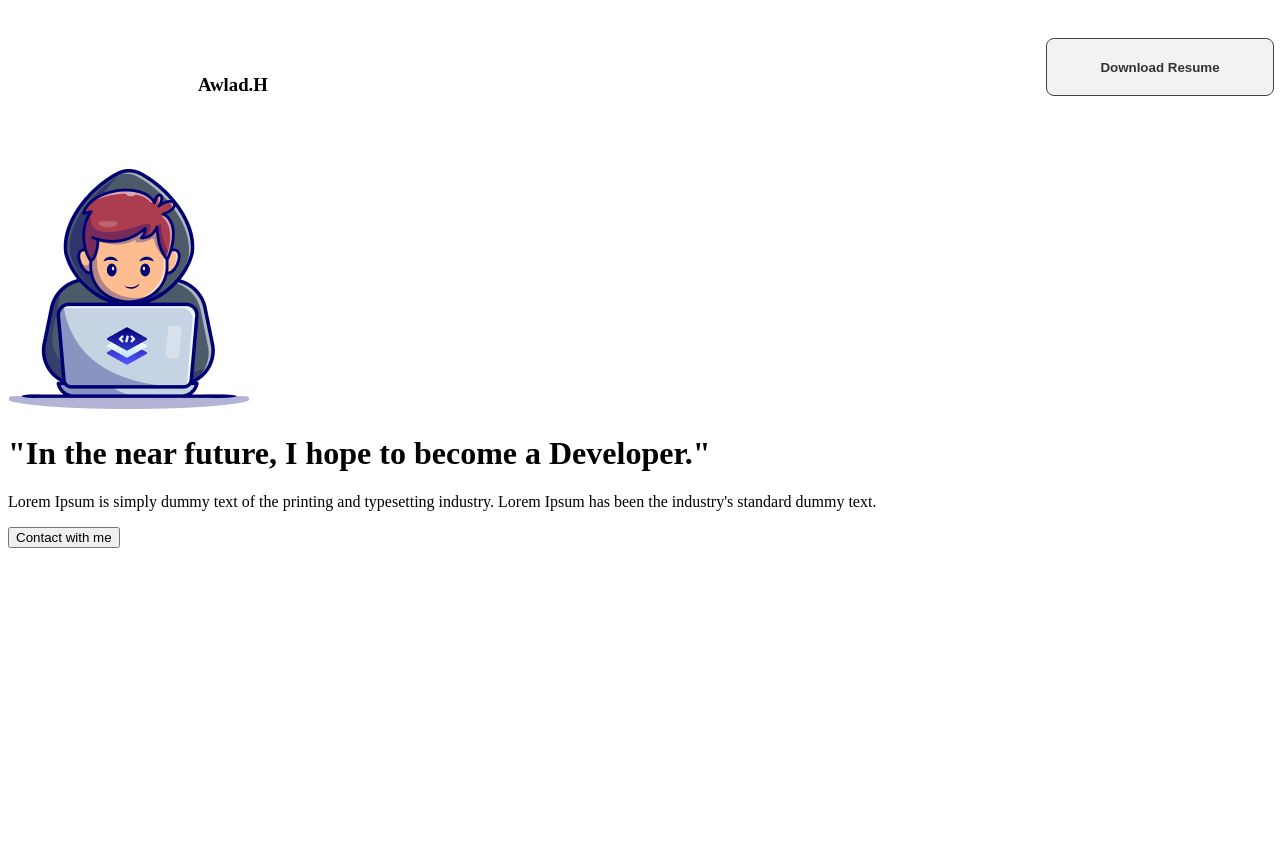
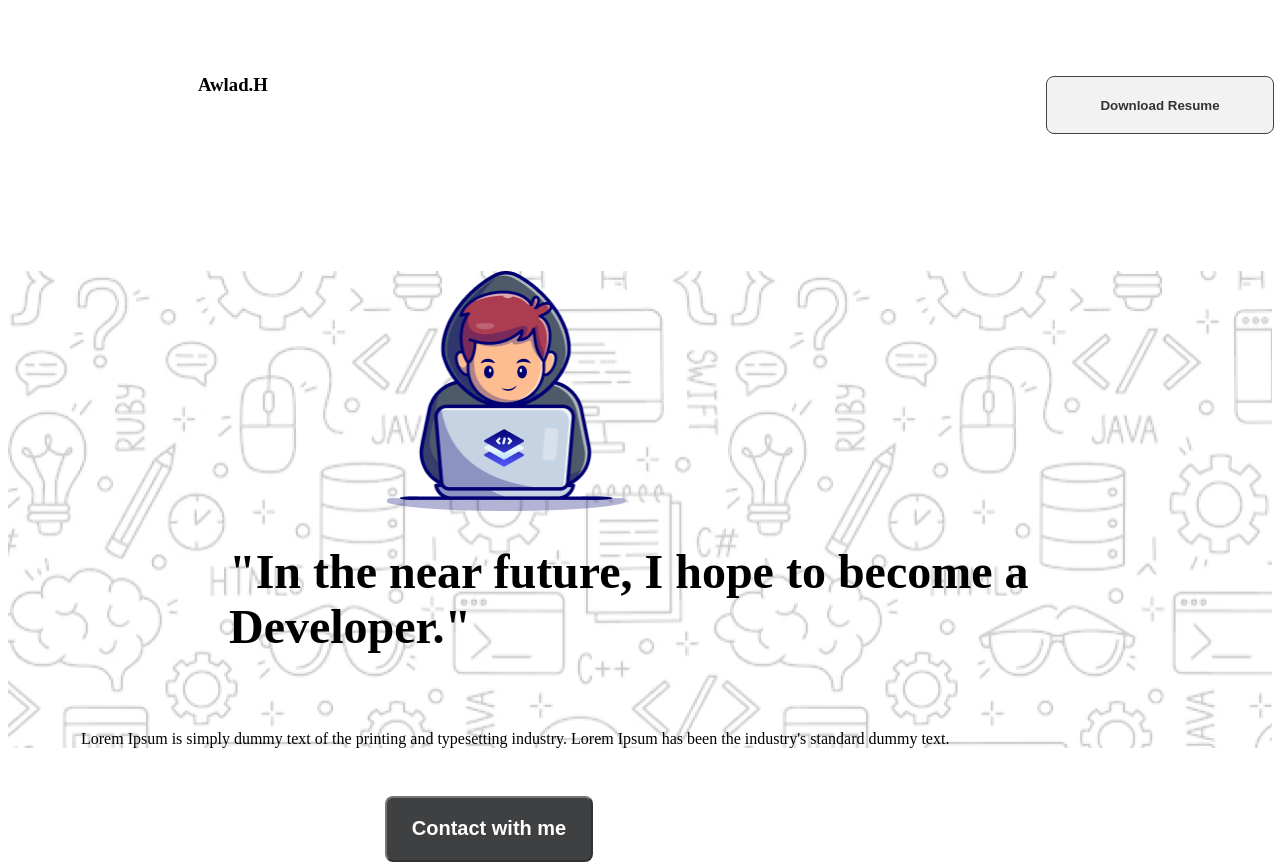
Before and after one commit to mdmahamodul/my-1st-assignment, a plain HTML site: page index.html in a window 1280 px wide. Before the commit the page ends 800 px from the top, so only its background shows below. Drawn offline with Linux system fonts and the light colour scheme; a web font is replaced by a local one.

Commit message:
finished

```diff
--- a/index.html
+++ b/index.html
@@ -16,13 +16,13 @@
                 <a href=""><button class="btn-style">Download Resume</button></a>
             </nav>
             <div class="banner">
-                <img src="assets/Group.png" alt="">
+                <img class="banner-profile" src="assets/Group.png" alt="">
                 <div class="banner-content">
-                <h1>"In the near future, I hope to become a Developer."</h1>
-                <p class="banner-description">
+                <h1 class="banner-grettings">"In the near future, I hope to become a Developer."</h1>
+                <p class="banner-p">
                     Lorem Ipsum is simply dummy text of the printing and typesetting industry. Lorem Ipsum has been the industry's standard dummy text.
                 </p>
-                <button>Contact with me</button>
+                <button class="second-btn">Contact with me</button>
                 </div>
             </div>
 
--- a/style/styles.css
+++ b/style/styles.css
@@ -18,6 +18,9 @@ nav{
 .nav-title{
     font-weight: 800;
     font-size: 28px;
+    margin-top: 45px;
+    margin-left: 134px;
+    margin-right: 1178px;
 }
 
  /* button style 1 */
@@ -39,4 +42,57 @@ justify-content: center;
     align-items: center;
     padding: 17px 24px 17px 24px;
     font-weight: 600;
+    margin-top: 38px;
+    margin-left: 1046;
+    margin-right: 150px;
      }
+
+
+ .second-btn{
+    box-sizing: border-box;
+    background-color: rgba(15, 17, 20, 1);
+    border-radius: 8px;
+    opacity: 0.8;
+    position: absolute;
+    width: 208px;
+    height: 66px;
+    /* Auto layout */
+    display: block;
+    flex-direction: row;
+    justify-content: center;
+    align-items: center;
+    padding: 17px 24px 17px 24px;
+    font-weight: 600;
+    color: white;
+    margin-top: 32px;
+    margin-left: 377px;
+    margin-right: 377px;
+    font-size: 20px;
+ }
+ .banner-p{
+    margin-top: 24px;
+    margin-left: 73px;
+    margin-right: 73px;
+
+ }
+
+ .banner-grettings{
+    font-size: 48px;
+    font-weight: 800;
+    margin-left: 221px;
+    margin-right: 221px;
+    margin-bottom: 76px;
+ }
+ .banner-profile{
+    display: block;
+    width: 240.28px;
+    height: 240px;
+    margin-left: 378px;
+    margin-right: 378px;
+    margin-top: 157px;
+ }
+
+ .banner{
+    background-image: url("../assets/Hero-bg.png");
+    background-repeat: no-repeat;
+ }
```
Lines whose indentation alone changed are shown as unchanged.
